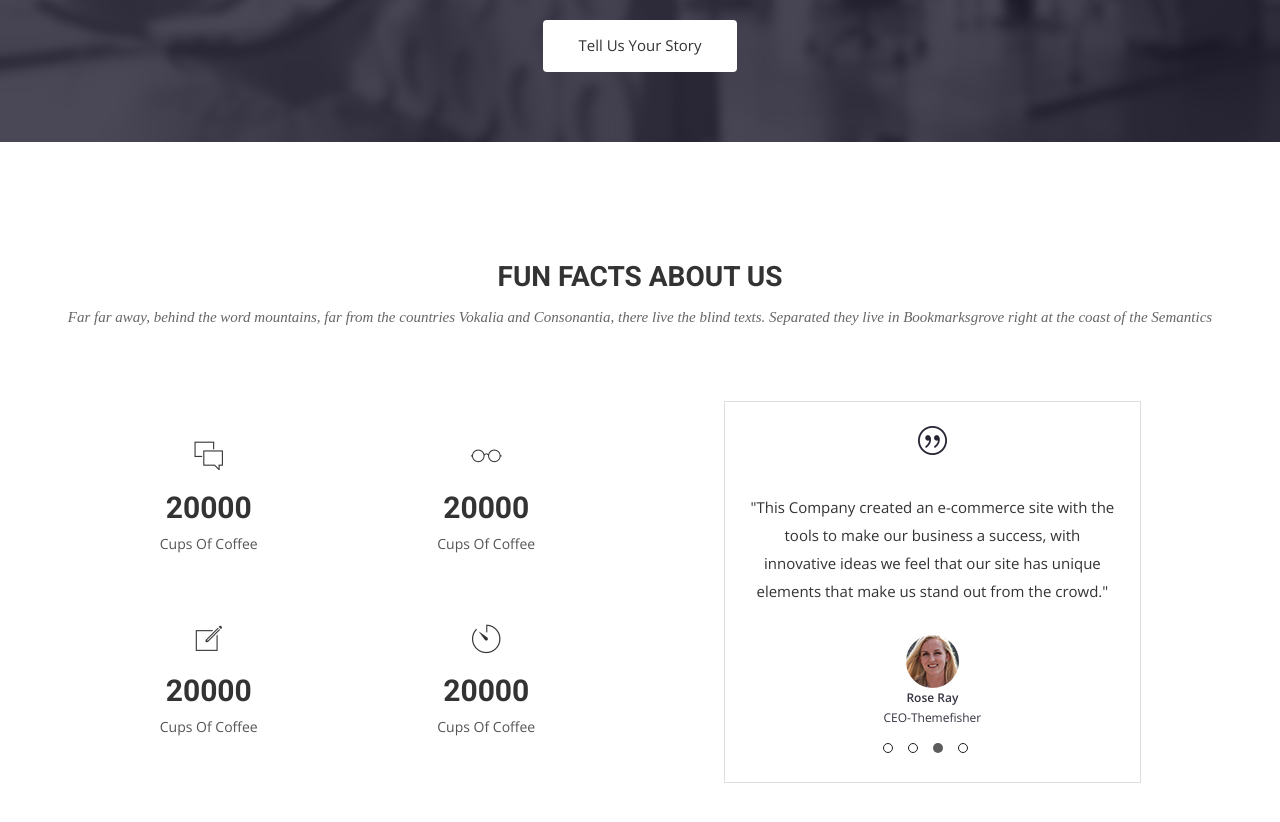
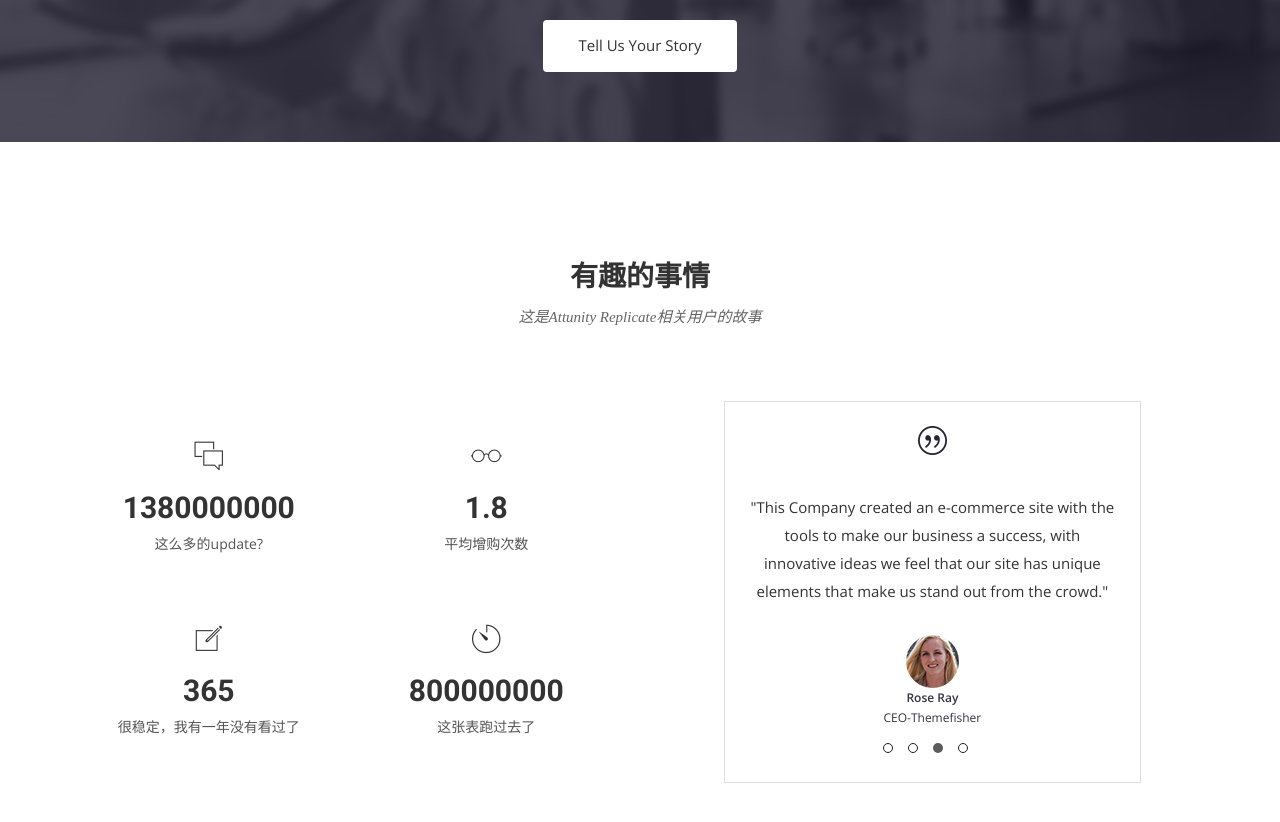
Before and after one commit to wudixy/wudixy.github.io, a Jekyll site: the page built from index.html, in a window 1280 px wide and 900 px high, scrolled down 2851 px. Shown: the top 822 px of the window. Built offline with Jekyll 4.4.1, drawn with Linux system fonts in a browser that asks for light colours; nearby versions of some CDN libraries; some web fonts are replaced.

Commit message:
update20170119

```diff
--- a/index.html
+++ b/index.html
@@ -142,8 +142,8 @@ permalink: /
   <div class="container">
     <div class="row">
       <div class="section-title text-center">
-        <h2>Fun Facts About Us</h2>
-        <p>Far far away, behind the word mountains, far from the countries Vokalia and Consonantia, there live the blind texts. Separated they live in Bookmarksgrove right at the coast of the Semantics</p>
+        <h2>有趣的事情</h2>
+        <p>这是Attunity Replicate相关用户的故事</p>
       </div>
     </div>
     <div class="row">
@@ -153,29 +153,29 @@ permalink: /
             <li>
               <div class="block">
                 <i class="ion-ios-chatboxes-outline"></i>
-                <h4 class="counter">20000</h4>
-                <span>Cups Of Coffee</span>
+                <h4 class="counter">1380000000</h4>
+                <span>这么多的update?</span>
               </div>
             </li>
             <li>
               <div class="block">
                 <i class="ion-ios-glasses-outline"></i>
-                <h4 class="counter">20000</h4>
-                <span>Cups Of Coffee</span>
+                <h4 class="counter">1.8</h4>
+                <span>平均增购次数</span>
               </div>
             </li>
             <li>
               <div class="block">
                 <i class="ion-ios-compose-outline"></i>
-                <h4 class="counter">20000</h4>
-                <span>Cups Of Coffee</span>
+                <h4 class="counter">365</h4>
+                <span>很稳定，我有一年没有看过了</span>
               </div>
             </li>
             <li>
               <div class="block">
                 <i class="ion-ios-timer-outline"></i>
-                <h4 class="counter">20000</h4>
-                <span>Cups Of Coffee</span>
+                <h4 class="counter">800000000</h4>
+                <span>这张表跑过去了</span>
               </div>
             </li>
 
@@ -187,10 +187,10 @@ permalink: /
           <div id="testimonial-slider" class="owl-carousel">
             <div>
                 <img src="img/cotation.png" alt="IMG">
-                <p>"This Company created an e-commerce site with the tools to make our business a success, with innovative ideas we feel that our site has unique elements that make us stand out from the crowd."</p>
+                <p>"我们用了很多产品，Replicate我唯一的评价就是-好用."</p>
                 <div class="user">
                   <img src="img/item-img1.jpg" alt="Pepole">
-                  <p><span>Rose Ray</span> CEO-Themefisher</p>
+                  <p><span>Frank</span> 副总经理</p>
                 </div>
             </div>
             <div>
```
